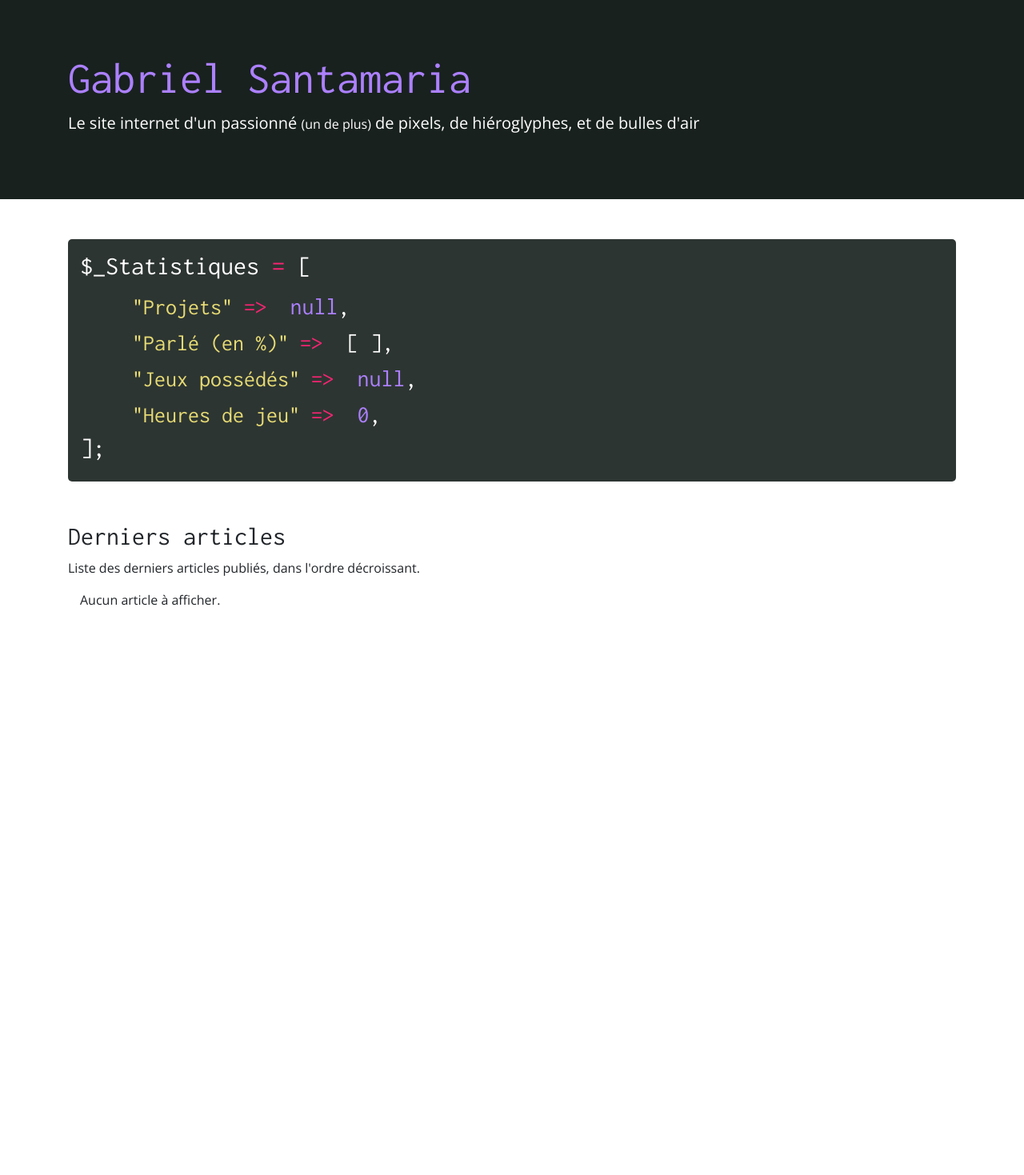
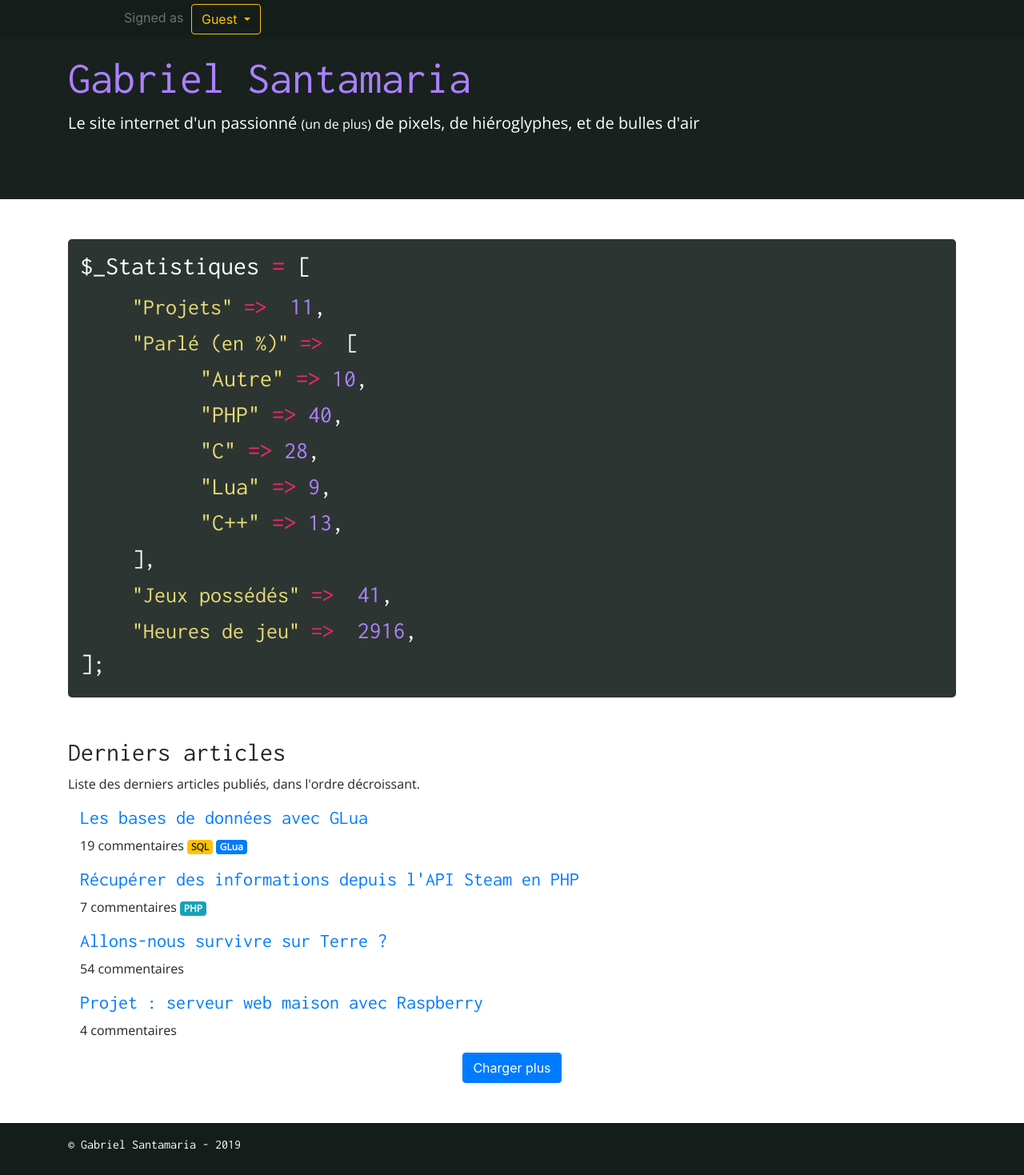
Before and after one commit to Gabyfle/g-Who-I-am, a PHP site: page / in a window 1280 px wide. Shown: the whole page at 80% size. Before the commit the page ends 757 px from the top, so only its background shows below. Run offline with PHP 8.4, Linux system fonts and the light colour scheme; data that the repository does not hold is empty.

Commit message:
bug fix and improvement
- Fixing stats
- Changing stats display

```diff
--- /dev/null
+++ b/app/datas/github.txt
@@ -0,0 +1 @@
+{"lastFetched":1553603689,"githubUsername":"Gabyfle","repos":11,"languages":{"PHP":32656,"JavaScript":484,"HTML":2280,"CSS":1776,"C":22470,"Python":3640,"Lua":6904,"C++":10714}}
--- /dev/null
+++ b/app/datas/steam.txt
@@ -0,0 +1 @@
+{"lastFetched":1553606309,"steamid":"76561198127516196","totalGames":41,"totalHours":175003}
--- a/includes/github_stats.php
+++ b/app/github_stats.php
@@ -12,7 +12,7 @@ $github_token = "";
  */
 $datas = file_get_contents("datas/github.txt");
 $decoded = json_decode($datas, true);
-if ($decoded["lastFetched"] - time() <= 3600) {
+if (time() - $decoded["lastFetched"] <= 3600) {
     $github_stats = [
         "lastFetched" => $decoded["lastFetched"],
         "githubUsername"    => $decoded["githubUsername"],
--- a/includes/steam_stats.php
+++ b/app/steam_stats.php
@@ -11,7 +11,7 @@ $steam_id = "76561198127516196";
  */
 $datas = file_get_contents("datas/steam.txt");
 $decoded = json_decode($datas, true);
-if ($decoded["lastFetched"] - time() <= 1800) {
+if (time() - $decoded["lastFetched"] <= 1800) {
     $steam_stats = [
         "lastFetched" => $decoded["lastFetched"],
         "steamid"    => $decoded["steamid"],
--- a/assets/css/gabyfle.css
+++ b/assets/css/gabyfle.css
@@ -15,6 +15,20 @@ body{
 
 h1, h2, h3, h4, h5, h6{
     font-family: 'Inconsolata', monospace;
+}
+#connect{
+    background-color: rgb(21, 29, 26);
+    position: absolute;
+    top: 0px;
+
+    width: 100%;
+}
+#connect .btn-group{
+    padding: 5px;
+    text-align: right;
+}
+#signedas {
+    color: rgb(110, 110, 110) !important;
 }
 #big-title{
     color: #ac80ff;
@@ -41,6 +55,14 @@ p{
 #stats h3{
     display: inline;
 }
+#marge{
+    margin: 1em;
+}
+#languages{
+    line-height: 15px;
+    margin: 0px;
+    padding: 0px;
+}
 #repos{
     display: inline;
 }
@@ -58,3 +80,18 @@ p{
     font-size: 30px;
     color: #ac80ff;
 }
+.social-link{
+    font-size: 20px;
+    margin-left: 35px;
+    line-height: 13px;
+}
+
+#footer-bottom{
+    color: #FFFFFF;
+    background-color: rgb(21, 29, 26);
+    padding-top: 15px;
+    padding-bottom: 10px;
+}
+#footer-bottom p{
+    font-family: 'Inconsolata', monospace;
+}
--- a/assets/js/gabyfle.js
+++ b/assets/js/gabyfle.js
@@ -16,8 +16,8 @@ $(document).ready(function() {
      */
     function getUserData(user)
     {
-        var steamUrl = 'includes/steam_stats.php';
-        var githubUrl = 'includes/github_stats.php';
+        var steamUrl = 'app/steam_stats.php';
+        var githubUrl = 'app/github_stats.php';
         jQuery.getJSON(steamUrl, function(json){
             var ownedGames = json.totalGames;
             var totalHours = json.totalHours;
@@ -29,6 +29,7 @@ $(document).ready(function() {
             var languages = json.languages;
             var langSum = 1; /* If we put this to 0, it's possible that we divide by 0... */
             var percentages = Array();
+            percentages["Autre"] = 0;
             /* First loop to get total value */
             for (const key in languages) {
                 if (languages.hasOwnProperty(key)) {
@@ -38,24 +39,26 @@ $(document).ready(function() {
             /* Second loop to get percentages */
             for (const key in languages) {
                 if (languages.hasOwnProperty(key)) {
-                    percentages[key] = Math.round((100 * languages[key]) / langSum);
+                    percentage = Math.round((100 * languages[key]) / langSum);
+                    if(percentage < 9){
+                        percentages["Autre"] += percentage;
+                    } else {
+                        percentages[key] = Math.round((100 * languages[key]) / langSum);
+                    }
                 }
             }
             $("#repos").html(reposNumber + "<span style=\"color:#FFF;\">,</span>");
             /* Displaying percentages */
             var html = "<span style=\"color:#FFF;\">[</span>"; /* html that will be displayed */
-            var i = 0;
             for (const key in percentages) {
-                if (i > 2){ break; }
                 if (percentages.hasOwnProperty(key)) {
                     html = html +
-                           " <span style=\"color:#e7db74;\">\"" +
+                           " <div class=\"languages\"><span id=\"marge\"/><span style=\"color:#e7db74;\">\"" +
                            key +
                            "\"</span> <span style=\"color: #f92472 !important;\">=></span> " +
                           percentages[key] +
-                          "<span style=\"color:#FFF;\">,</span>";
+                          "<span style=\"color:#FFF;\">,</span></div>";
                 }
-                i++;
             }
             html = html + "<span style=\"color:#FFF;\"> ],</span>";
             $("#percentages").html(html);
--- a/includes/datas/github.txt
+++ /dev/null
@@ -1 +0,0 @@
-{"lastFetched":1553368186,"githubUsername":"Gabyfle","repos":11,"languages":{"PHP":32656,"HTML":2228,"JavaScript":484,"CSS":1776,"C":22470,"Python":3640,"Lua":6904,"C++":10714}}
--- a/includes/datas/steam.txt
+++ /dev/null
@@ -1 +0,0 @@
-{"lastFetched":1553368458,"steamid":"76561198127516196","totalGames":41,"totalHours":175003}
--- a/index.html
+++ b/index.html
@@ -9,6 +9,19 @@
 	</head>
 	<body>
 		<div id="header" class="jumbotron jumbotron-fluid">
+			<div id="connect">
+				<div class="container float-right">
+					<span id="signedas">Signed as</span>
+					<div class="btn-group" role="group">
+						<button id="connectBtn" type="button" class="btn btn-outline-warning dropdown-toggle" data-toggle="dropdown" aria-haspopup="true" aria-expanded="false">
+							Guest
+						</button>
+						<div class="dropdown-menu" aria-labelledby="connectBtn">
+							<a class="dropdown-item" href="#">Connect</a>
+						</div>
+					</div>
+				</div>
+			</div>
 			<div class="container">
 				<h1 id="big-title" class="display-4">Gabriel Santamaria</h1>
 				<p id="description" class="lead">Le site internet d'un passionné <small>(un de plus)</small> de pixels, de hiéroglyphes, et de bulles d'air</p>
@@ -41,8 +54,33 @@
 				<h2>Derniers articles</h2>
 				<p>Liste des derniers articles publiés, dans l'ordre décroissant.</p>
 				<div class="container">
-					<p>Aucun article à afficher.</p>
+					<div id="1" class="article">
+						<h4><a href="">Les bases de données avec GLua</a></h4>
+						<p>19 commentaires <span class="badge badge-warning">SQL</span> <span class="badge badge-primary">GLua</span></p>
+					</div>
+					<div id="2" class="article">
+						<h4><a href="">Récupérer des informations depuis l'API Steam en PHP</a></h4>
+						<p>7 commentaires <span class="badge badge-info">PHP</span></p>
+					</div>
+					<div id="3" class="article">
+						<h4><a href="">Allons-nous survivre sur Terre ?</a></h4>
+						<p>54 commentaires</p>
+					</div>
+					<div id="4" class="article">
+						<h4><a href="">Projet : serveur web maison avec Raspberry</a></h4>
+						<p>4 commentaires</p>
+					</div>
 				</div>
+				<div class="row">
+					<div class="col text-center">
+						<button type="button" class="btn btn-primary" href="#">Charger plus</button>
+					</div>
+				</div>
+			</div>
+		</div>
+		<div id="footer-bottom">
+			<div class="container">
+				<p>&copy; Gabriel Santamaria - 2019</p>
 			</div>
 		</div>
 		<script src="assets/js/jquery-3.3.1.min.js"></script>
```
Also changed, not shown: app/blog_data.php (renamed from includes/posts.php, +21 -4 lines), app/views/index.view.php (added, +12 -0 lines), app/classes/posts.class.php (renamed from includes/class/posts.class.php).
